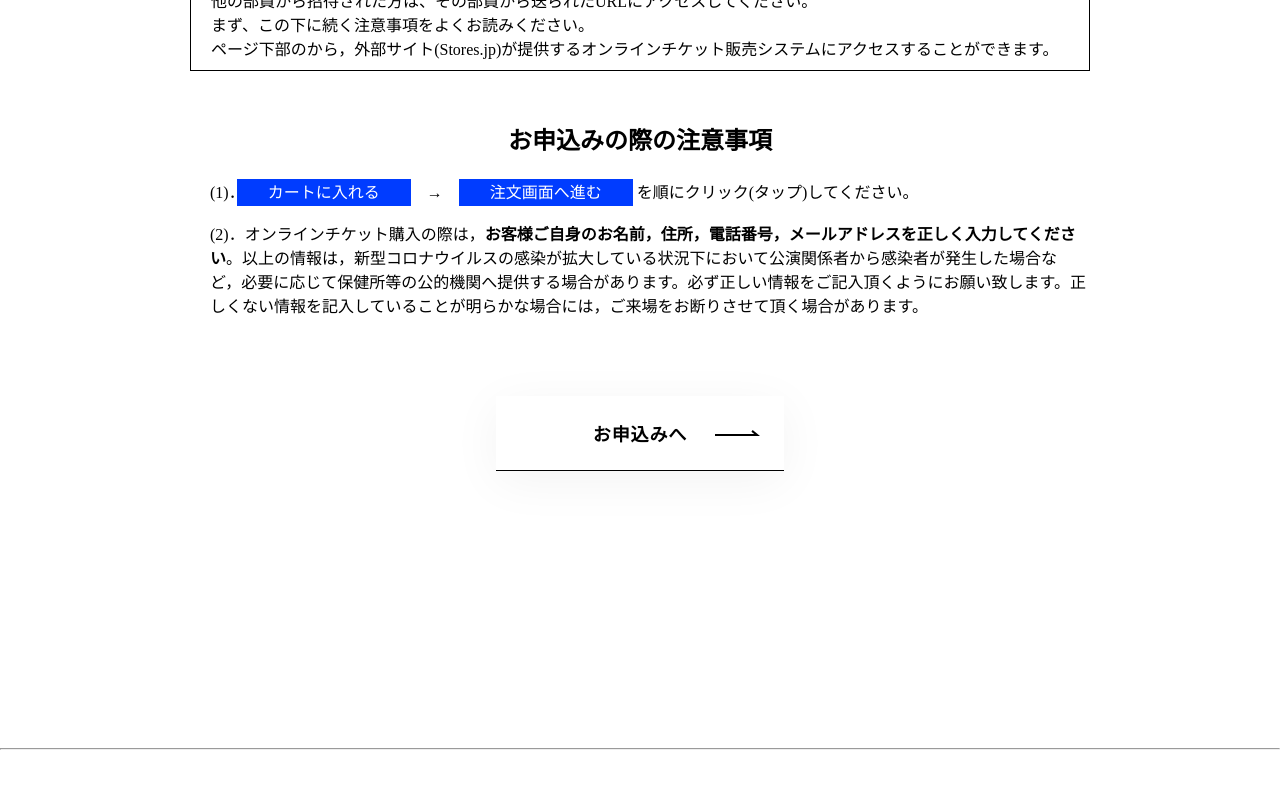
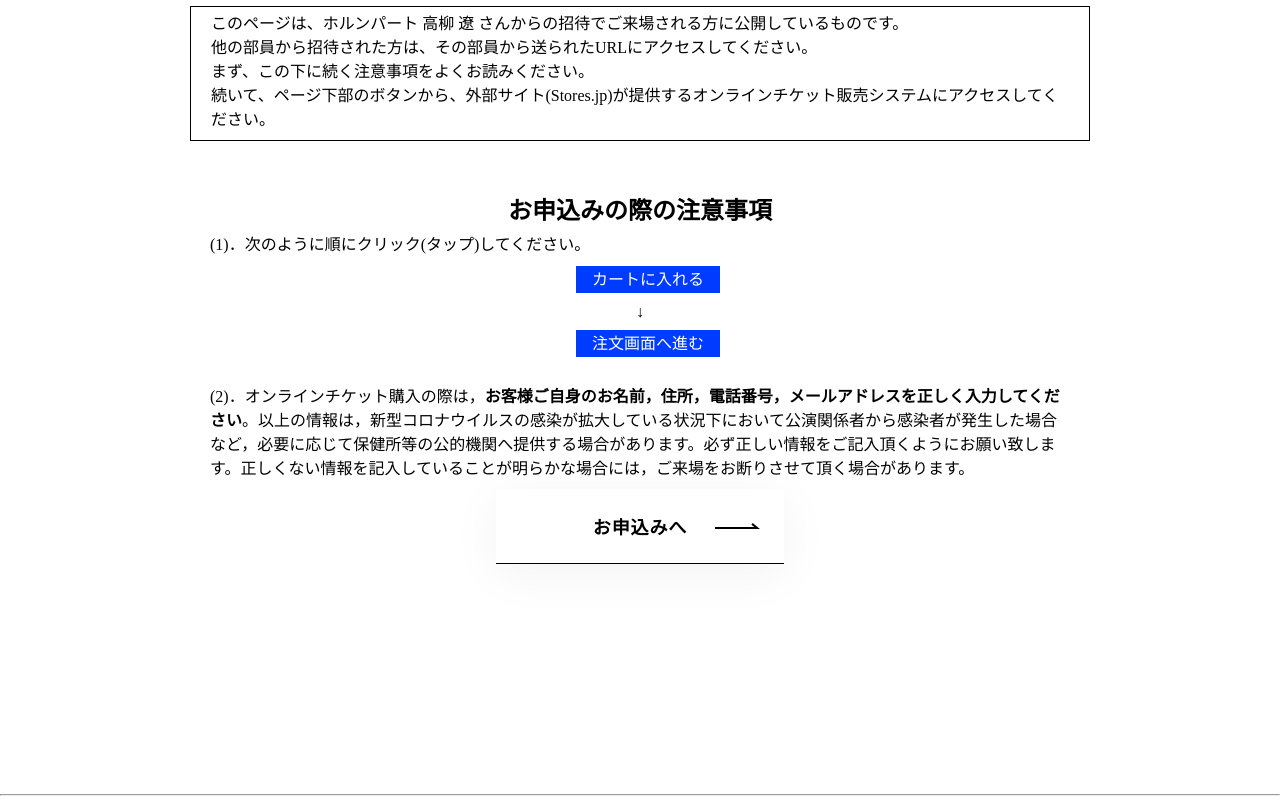
Before and after one commit to kuwo-info/glee, a plain HTML site: page playername/password.html in a window 1280 px wide. Shown: the part 136-940 px from the top of the page. Before the commit the page ends 894 px from the top, so only its background shows below. Drawn offline with Linux system fonts and the light colour scheme.

Commit message:
demo re modify

```diff
--- a/playername/password.html
+++ b/playername/password.html
@@ -8,7 +8,7 @@
 </head>
 <body>
     <!-- ページタイトル -->
-    <header><h1>第53回定期演奏会 チケットについて</h1></header>
+    <header><h1>第53回定期演奏会<br>チケットについて</h1></header>
     <!-- メインの記事 -->
         <main>
             <!-- 通知ボックス -->
@@ -16,12 +16,19 @@
                 このページは、ホルンパート 高柳 遼 さんからの招待でご来場される方に公開しているものです。<br>
                 他の部員から招待された方は、その部員から送られたURLにアクセスしてください。<br>
                 まず、この下に続く注意事項をよくお読みください。<br>
-                ページ下部のから，外部サイト(Stores.jp)が提供するオンラインチケット販売システムにアクセスすることができます。<br>
+                続いて、ページ下部のボタンから、外部サイト(Stores.jp)が提供するオンラインチケット販売システムにアクセスしてください。<br>
             </div>
             <!-- メイン部分 -->
             <h2>お申込みの際の注意事項</h2>
+            <div class="non-box foo">
+                (1)．次のように順にクリック(タップ)してください。<br>
+                <div class="non-box centre">
+                <span class="stores_btn">　カートに入れる　</span>
+                <div>↓</div>
+                <span class="stores_btn">　注文画面へ進む　</span>
+                </div>
+            </div>
             <div class="non-box">
-                (1)．<span class="stores_btn">　カートに入れる　</span>　→　<span class="stores_btn">　注文画面へ進む　</span> を順にクリック(タップ)してください。<br><br>
                 (2)．オンラインチケット購入の際は，<b>お客様ご自身のお名前，住所，電話番号，メールアドレスを正しく入力してください</b>。以上の情報は，新型コロナウイルスの感染が拡大している状況下において公演関係者から感染者が発生した場合など，必要に応じて保健所等の公的機関へ提供する場合があります。必ず正しい情報をご記入頂くようにお願い致します。正しくない情報を記入していることが明らかな場合には，ご来場をお断りさせて頂く場合があります。
             </div>
             <div class="container">
--- a/style.css
+++ b/style.css
@@ -2,19 +2,24 @@
 .box {
     border: 1px solid black;
     margin: 20px auto;
-    padding: 3px 3px 10px 20px;
+    padding: 3px 20px 10px 20px;
     width: 80%;
     min-height: 100px;
     max-width: 900px;
     box-sizing: border-box;
 }
 .non-box {
-    margin: 20px auto;
-    padding: 3px 3px 10px 20px;
+    margin: 0 auto;
+    padding: 3px 20px 10px 20px;
     width: 80%;
-    min-height: 200px;
     max-width: 900px;
     box-sizing: border-box;
+}
+.foo {
+  line-height: 2.0;
+}
+.centre{
+  text-align: center;
 }
 
 /* ページタイトルのスタイル */
@@ -51,7 +56,7 @@ body {
 
 .stores_btn{
     background-color: rgb(0, 60, 255);
-    padding: 5px 15px 5px 15px;
+    padding: 5px 0px 5px 0px;
     color: white;
 }
 
```
